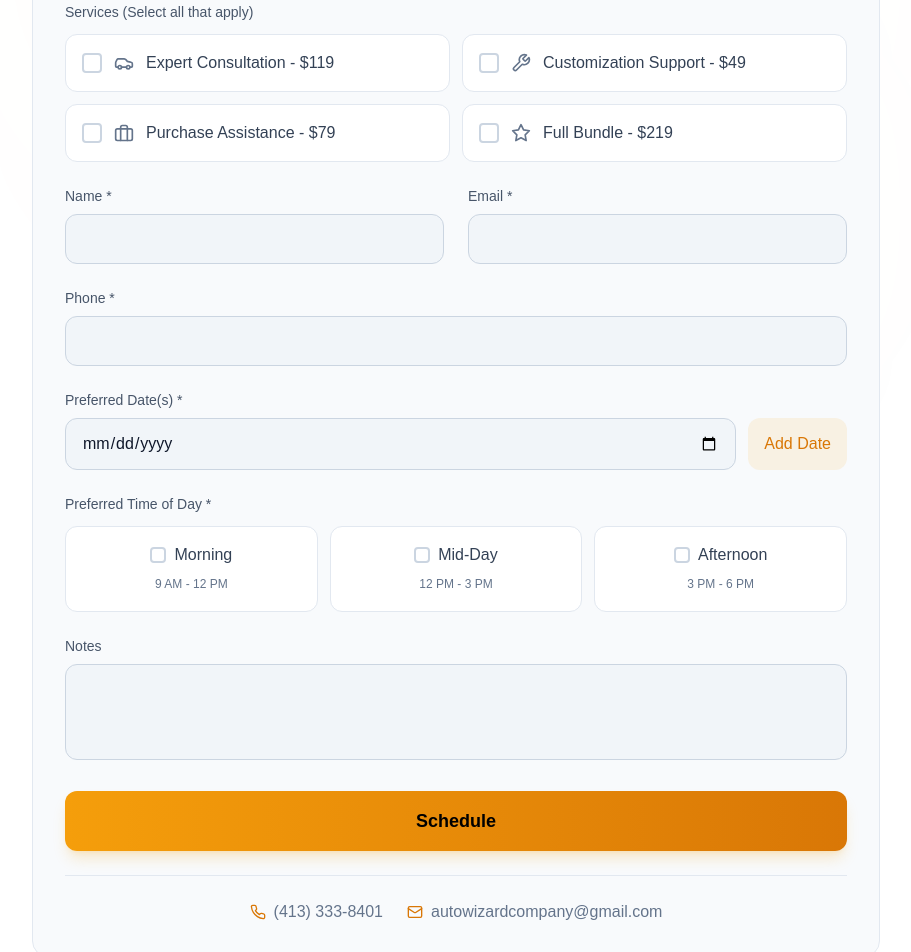
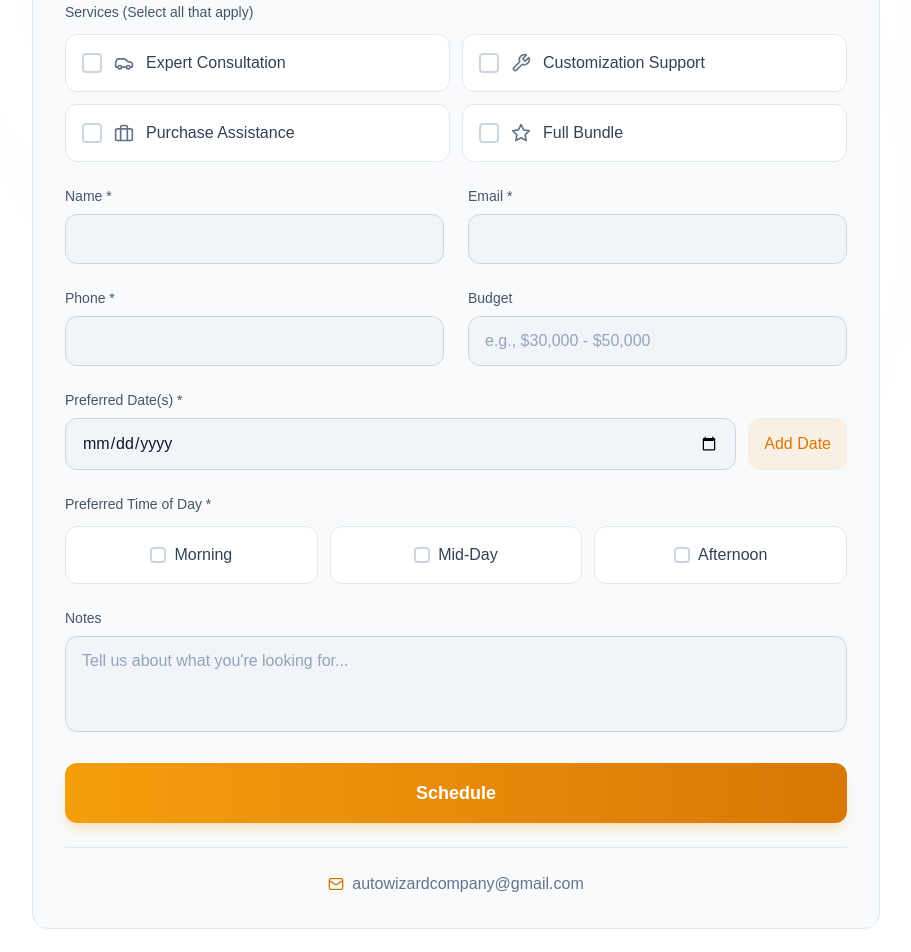
Before and after one commit to T-fps/autowizard, a Next.js app: page /consultation in a window 1280 px wide. Shown: the part 340-1292 px from the top of the page, without its empty margins (184-1095 px from the left). Built offline with nearby package versions, Linux system fonts and the light colour scheme.

Commit message:
Add files via upload

```diff
--- a/app/consultation/page.tsx
+++ b/app/consultation/page.tsx
@@ -2,7 +2,7 @@
 
 import { useState } from 'react';
 import { useRouter } from 'next/navigation';
-import { Calendar, Car, Wrench, Briefcase, Star, Check, X, Phone, Mail } from 'lucide-react';
+import { Calendar, Car, Wrench, Briefcase, Star, Check, X, Mail } from 'lucide-react';
 import PageWrapper from '../components/shared/PageWrapper';
 
 export default function ConsultationPage() {
@@ -11,6 +11,7 @@ export default function ConsultationPage() {
     name: '',
     email: '',
     phone: '',
+    budget: '',
     dates: [] as string[],
     times: [] as string[],
     notes: '',
@@ -54,7 +55,7 @@ export default function ConsultationPage() {
       return;
     }
     alert('Thank you! We will contact you to confirm your appointment.');
-    setConsultForm({ name: '', email: '', phone: '', dates: [], times: [], notes: '', services: [] });
+    setConsultForm({ name: '', email: '', phone: '', budget: '', dates: [], times: [], notes: '', services: [] });
     router.push('/');
   };
 
@@ -74,10 +75,10 @@ export default function ConsultationPage() {
               <label className="block text-sm font-medium mb-3 text-slate-600">Services (Select all that apply)</label>
               <div className="grid sm:grid-cols-2 gap-3">
                 {[
-                  { value: 'consultation', label: 'Expert Consultation - $119', icon: Car },
-                  { value: 'customization', label: 'Customization Support - $49', icon: Wrench },
-                  { value: 'purchase', label: 'Purchase Assistance - $79', icon: Briefcase },
-                  { value: 'bundle', label: 'Full Bundle - $219', icon: Star }
+                  { value: 'consultation', label: 'Expert Consultation', icon: Car },
+                  { value: 'customization', label: 'Customization Support', icon: Wrench },
+                  { value: 'purchase', label: 'Purchase Assistance', icon: Briefcase },
+                  { value: 'bundle', label: 'Full Bundle', icon: Star }
                 ].map((s) => {
                   const selected = (consultForm.services || []).includes(s.value);
                   return (
@@ -118,6 +119,7 @@ export default function ConsultationPage() {
               </div>
             </div>
 
+            <div className="grid md:grid-cols-2 gap-6">
               <div>
                 <label className="block text-sm font-medium mb-2 text-slate-600">Phone *</label>
                 <input
@@ -126,6 +128,17 @@ export default function ConsultationPage() {
                   onChange={(e) => setConsultForm({ ...consultForm, phone: e.target.value })}
                   className="w-full bg-slate-100 border border-slate-300 rounded-xl px-4 py-3 text-slate-900 focus:outline-none focus:border-amber-500"
                 />
+              </div>
+              <div>
+                <label className="block text-sm font-medium mb-2 text-slate-600">Budget</label>
+                <input
+                  type="text"
+                  placeholder="e.g., $30,000 - $50,000"
+                  value={consultForm.budget}
+                  onChange={(e) => setConsultForm({ ...consultForm, budget: e.target.value })}
+                  className="w-full bg-slate-100 border border-slate-300 rounded-xl px-4 py-3 text-slate-900 placeholder-slate-400 focus:outline-none focus:border-amber-500"
+                />
+              </div>
             </div>
 
             <div>
@@ -169,9 +182,9 @@ export default function ConsultationPage() {
               <label className="block text-sm font-medium mb-3 text-slate-600">Preferred Time of Day *</label>
               <div className="grid grid-cols-3 gap-3">
                 {[
-                  { value: 'morning', label: 'Morning', desc: '9 AM - 12 PM' },
-                  { value: 'midday', label: 'Mid-Day', desc: '12 PM - 3 PM' },
-                  { value: 'afternoon', label: 'Afternoon', desc: '3 PM - 6 PM' }
+                  { value: 'morning', label: 'Morning' },
+                  { value: 'midday', label: 'Mid-Day' },
+                  { value: 'afternoon', label: 'Afternoon' }
                 ].map((t) => {
                   const selected = (consultForm.times || []).includes(t.value);
                   return (
@@ -180,13 +193,12 @@ export default function ConsultationPage() {
                       onClick={() => toggleTime(t.value)}
                       className={`p-4 rounded-xl border transition-all text-center ${selected ? 'bg-amber-100 border-amber-500' : 'bg-white border-slate-200 hover:border-amber-400'}`}
                     >
-                      <div className="flex items-center justify-center gap-2 mb-1">
+                      <div className="flex items-center justify-center gap-2">
                         <div className={`w-4 h-4 rounded border-2 flex items-center justify-center flex-shrink-0 ${selected ? 'bg-amber-500 border-amber-500' : 'border-slate-300'}`}>
                           {selected && <Check className="w-2.5 h-2.5 text-white" />}
                         </div>
                         <span className={`font-medium ${selected ? 'text-amber-700' : 'text-slate-700'}`}>{t.label}</span>
                       </div>
-                      <span className="text-xs text-slate-500">{t.desc}</span>
                     </button>
                   );
                 })}
@@ -198,21 +210,19 @@ export default function ConsultationPage() {
               <textarea
                 value={consultForm.notes}
                 onChange={(e) => setConsultForm({ ...consultForm, notes: e.target.value })}
-                className="w-full bg-slate-100 border border-slate-300 rounded-xl px-4 py-3 text-slate-900 focus:outline-none focus:border-amber-500 h-24 resize-none"
+                placeholder="Tell us about what you're looking for..."
+                className="w-full bg-slate-100 border border-slate-300 rounded-xl px-4 py-3 text-slate-900 placeholder-slate-400 focus:outline-none focus:border-amber-500 h-24 resize-none"
               />
             </div>
 
             <button
               onClick={handleConsult}
-              className="w-full py-4 rounded-xl bg-gradient-to-r from-amber-500 to-amber-600 text-black text-lg font-semibold hover:from-amber-400 hover:to-amber-500 shadow-lg shadow-amber-500/20"
+              className="w-full py-4 rounded-xl bg-gradient-to-r from-amber-500 to-amber-600 text-white text-lg font-semibold hover:from-amber-400 hover:to-amber-500 shadow-lg shadow-amber-500/20"
             >
               Schedule
             </button>
 
-            <div className="pt-6 border-t border-slate-200 flex flex-wrap justify-center gap-6">
-              <div className="flex items-center gap-2 text-slate-500">
-                <Phone className="w-4 h-4 text-amber-600" />(413) 333-8401
-              </div>
+            <div className="pt-6 border-t border-slate-200 flex justify-center">
               <div className="flex items-center gap-2 text-slate-500">
                 <Mail className="w-4 h-4 text-amber-600" />autowizardcompany@gmail.com
               </div>
```
Lines whose indentation alone changed are shown as unchanged.
